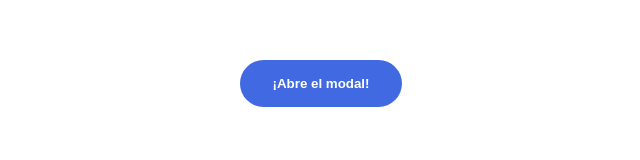
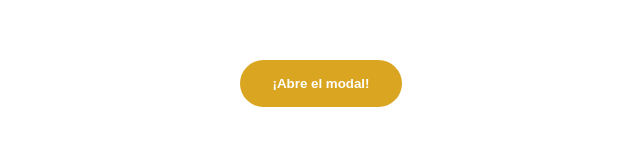
Before and after one commit to jfvegamora/03-clases, a plain HTML site: page index.html in a window 1280 px wide. Shown: the whole page, without its empty margins (319-959 px from the left). Drawn offline with Linux system fonts and the light colour scheme.

Commit message:
cambio de color botón

```diff
--- a/css/style.css
+++ b/css/style.css
@@ -21,7 +21,7 @@ button,
     margin: 0 auto;
 
     border: none;
-    background-color: royalblue;
+    background-color: goldenrod;
     color: white;
 
     font-weight: bold;
```
